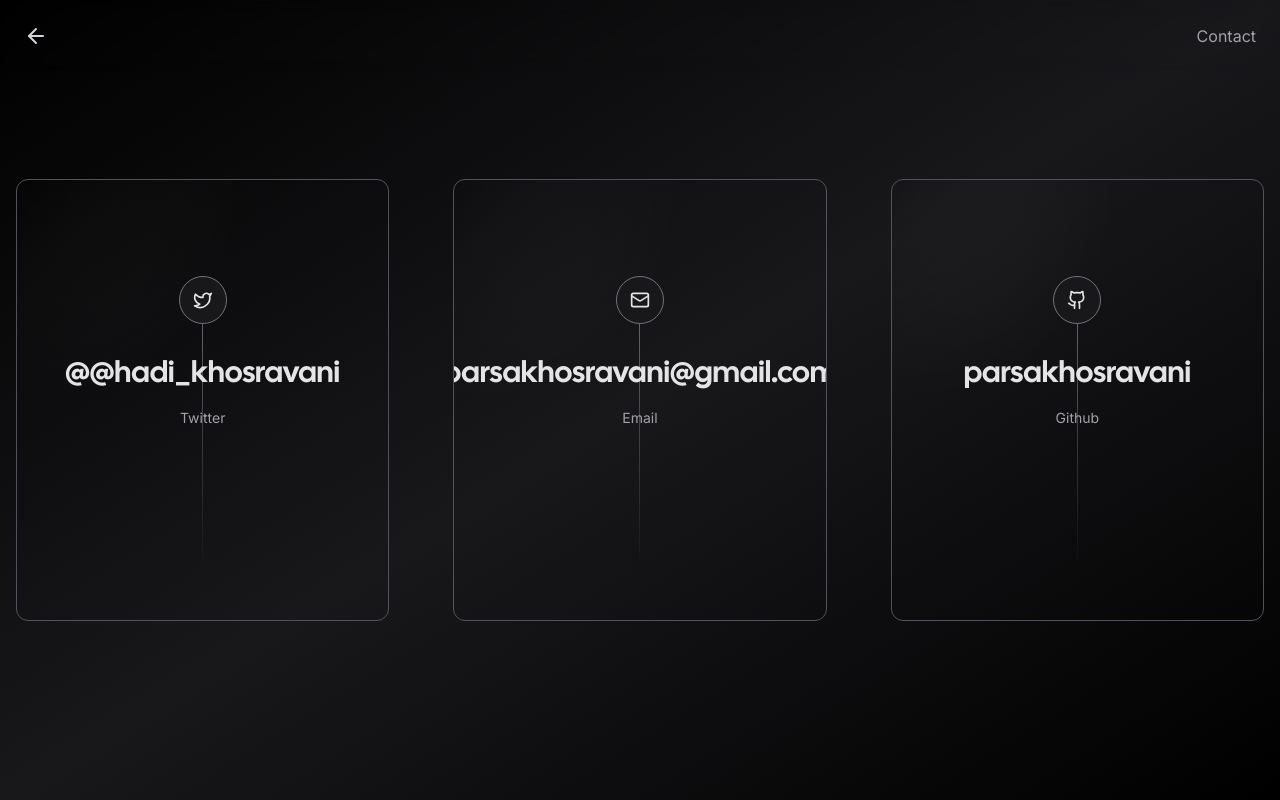
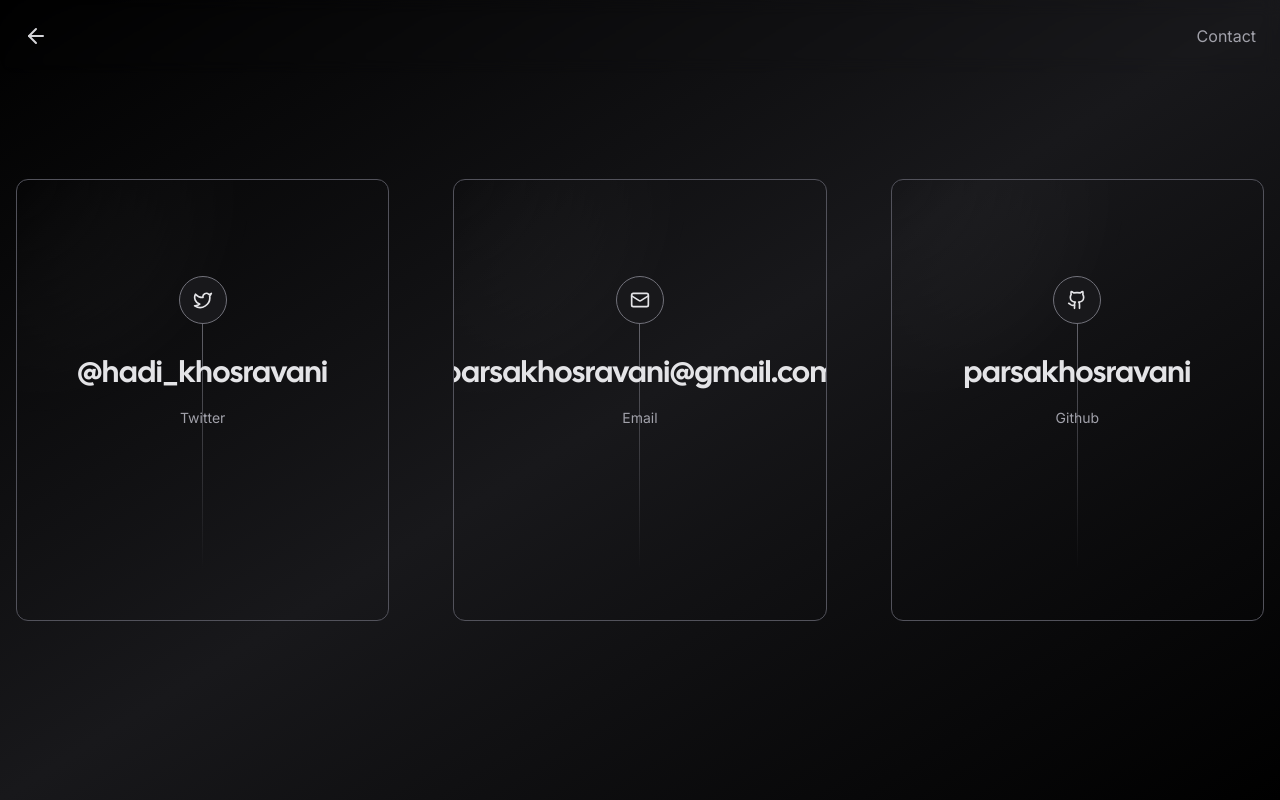
Before and after one commit to parsakhosravani/parsa, a Next.js app: page /contact in a window 1280 px wide. Built offline with nearby package versions, Linux system fonts and the light colour scheme; no server answers; what tailwindcss-debug-screens would draw is missing.

Commit message:
fix: Fix twitter link

```diff
--- a/app/contact/page.tsx
+++ b/app/contact/page.tsx
@@ -9,7 +9,7 @@
 		icon: <Twitter size={20} />,
 		href: "https://twitter.com/hadi_khosravani",
 		label: "Twitter",
-		handle: "@@hadi_khosravani",
+		handle: "@hadi_khosravani",
 	},
 	{
 		icon: <Mail size={20} />,
```
